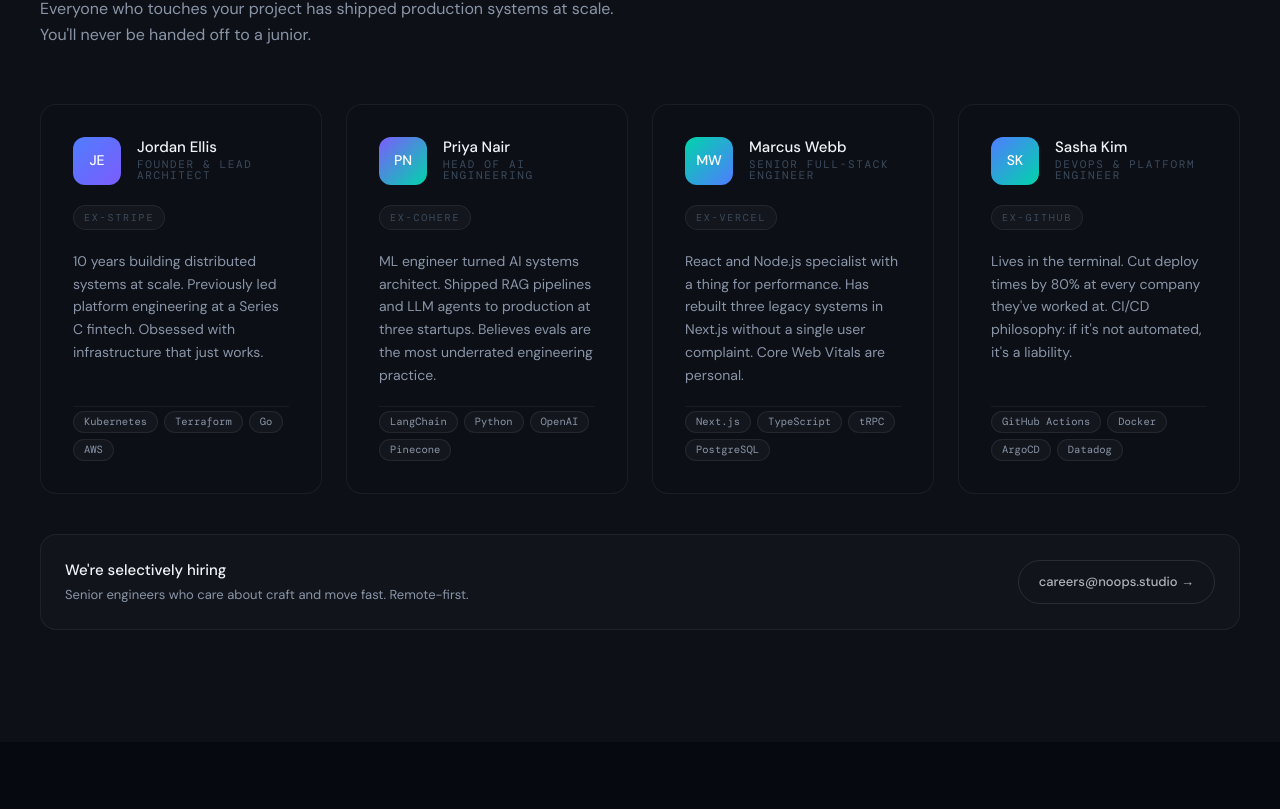
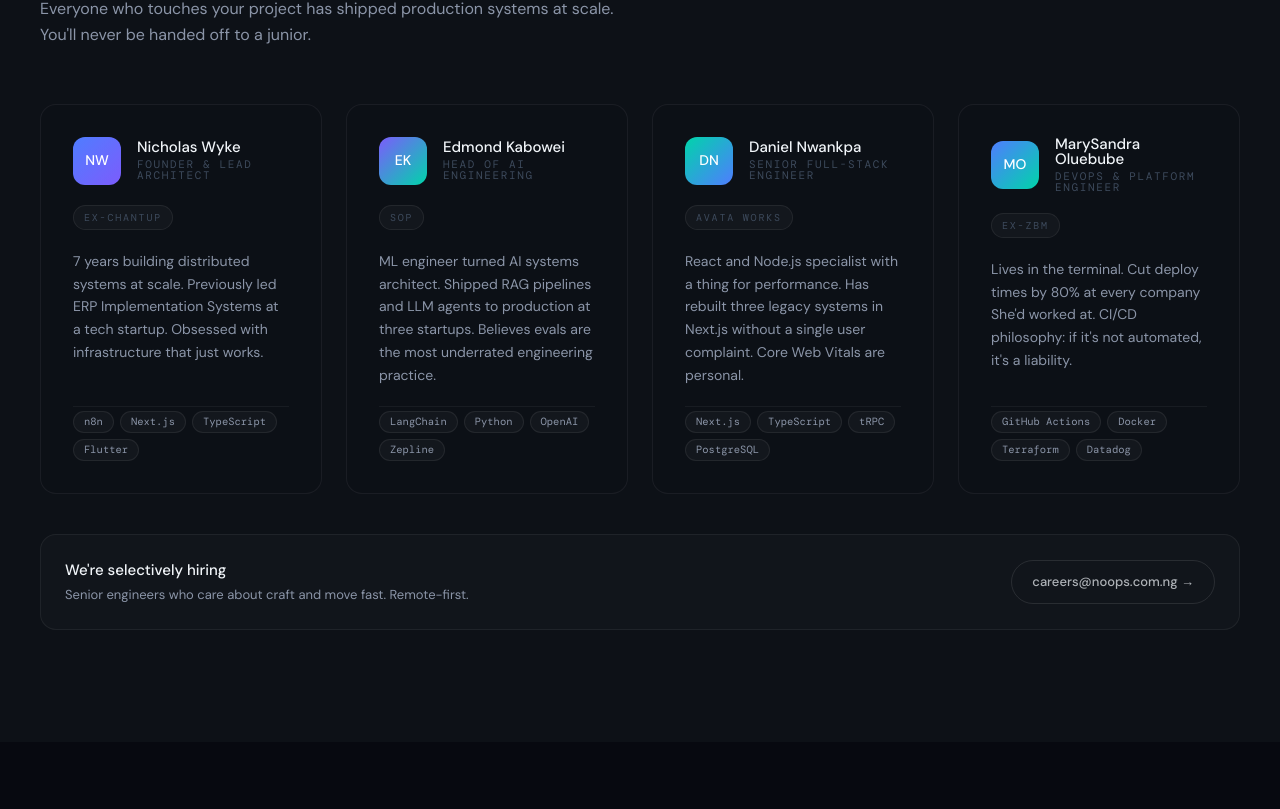
Before and after one commit to nickeybamby/noops-studios, a Next.js app: page /about in a window 1280 px wide. Shown: the part 2531-3340 px from the top of the page. Built offline with nearby package versions, Linux system fonts and the light colour scheme.

Commit message:
feat: update contact page metadata, footer, and team member details; adjust budget options and contact information

```diff
--- a/app/contact/page.tsx
+++ b/app/contact/page.tsx
@@ -7,7 +7,7 @@ import { CTA }         from "@/components/sections/CTA";
 export const metadata: Metadata = {
   title: "Contact",
   description:
-    "Start a project with NoOps Studios. Tell us what you're building — we'll respond within 24 hours with a clear plan.",
+    "Start a project with NoOps Studios. Tell us what you're building. We'll respond within 24 hours with a clear plan.",
 };
 
 export default function ContactPage() {
--- a/app/layout.tsx
+++ b/app/layout.tsx
@@ -36,13 +36,13 @@ export const metadata: Metadata = {
   description:
     "NoOps Studios automates your DevOps, cloud, and AI pipelines so your team ships faster without the overhead.",
   keywords: ["DevOps", "CI/CD", "Cloud Infrastructure", "AI Automation", "Next.js", "Tech Agency"],
-  authors: [{ name: "NoOps Studios", url: "https://noops.studio" }],
+  authors: [{ name: "NoOps Studios", url: "https://noops.com.ng" }],
   creator: "NoOps Studios",
-  metadataBase: new URL("https://noops.studio"),
+  metadataBase: new URL("https://noops.com.ng"),
   openGraph: {
     type: "website",
     locale: "en_US",
-    url: "https://noops.studio",
+    url: "https://noops.com.ng",
     siteName: "NoOps Studios",
     title: "NoOps Studios — Premium Tech Agency",
     description: "We automate what slows you down. Enterprise DevOps, cloud, and AI pipelines.",
--- a/components/layout/Footer.tsx
+++ b/components/layout/Footer.tsx
@@ -58,7 +58,7 @@ const NAV_LINKS = [
   { label: "Works",    href: "/works"   },
   { label: "About",    href: "/about"   },
   { label: "Blog",     href: "/blog"    },
-  { label: "Careers",  href: "/careers" },
+  // { label: "Careers",  href: "/careers" },
 ];
 
 const SERVICE_LINKS = [
@@ -70,7 +70,7 @@ const SERVICE_LINKS = [
 ];
 
 const SOCIAL_LINKS = [
-  { label: "GitHub",   href: "https://github.com/noopsstudios",   icon: <GitHubIcon />   },
+  // { label: "GitHub",   href: "https://github.com/noopsstudios",   icon: <GitHubIcon />   },
   { label: "LinkedIn", href: "https://linkedin.com/company/noops", icon: <LinkedInIcon /> },
   { label: "Twitter",  href: "https://twitter.com/noopsstudios",   icon: <TwitterIcon />  },
 ];
@@ -225,17 +225,17 @@ export function Footer() {
                            focus-visible:outline-offset-2 rounded-sm w-fit"
                 style={{ fontFamily: "var(--font-dm-sans)", fontWeight: 400 }}
               >
-                hello@noops.studio
+                hello@noops.com.ng
               </a>
               <a
-                href="tel:+15550000000"
+                href="tel:+2348033905994"
                 className="text-[14px] text-[#8b95a8] hover:text-[#f1f5f9]
                            transition-colors duration-200
                            focus-visible:outline-2 focus-visible:outline-[#4f7dff]
                            focus-visible:outline-offset-2 rounded-sm w-fit"
                 style={{ fontFamily: "var(--font-dm-sans)", fontWeight: 400 }}
               >
-                +1 (555) 000-0000
+                +234 (803) 390-5994
               </a>
 
               {/* CTA link */}
@@ -287,7 +287,7 @@ export function Footer() {
           className="text-[12px] text-[#3d4a5c]"
           style={{ fontFamily: "var(--font-dm-mono)" }}
         >
-          © {new Date().getFullYear()} NoOps Studios. All rights reserved.
+          © 2023 - {new Date().getFullYear()} NoOps Studios. All rights reserved.
         </p>
 
         <div className="flex items-center gap-5">
--- a/components/sections/Hero.tsx
+++ b/components/sections/Hero.tsx
@@ -126,7 +126,7 @@ export function Hero() {
             style={{ fontFamily: "var(--font-dm-mono)" }}
           >
             <Zap size={11} strokeWidth={2.5} aria-hidden="true" />
-            Enterprise DevOps &amp; AI Automation
+            AI Automation &amp; AI Optimisation
           </span>
         </div>
 
@@ -134,7 +134,7 @@ export function Hero() {
         <h1 className="flex flex-col items-center gap-1 sm:gap-2">
           {/* Line 1 — delay 80ms */}
           <span
-            className={`block text-[clamp(48px,8vw,88px)] leading-none tracking-tight text-[#f1f5f9]
+            className={`block text-[clamp(40px,7vw,72px)] leading-none tracking-tight text-[#f1f5f9]
                         ${visible ? base : "opacity-0"}`}
             style={{
               fontFamily: "var(--font-syne)",
@@ -147,7 +147,7 @@ export function Hero() {
 
           {/* Line 2 — gradient — delay 160ms */}
           <span
-            className={`block text-[clamp(48px,8vw,88px)] leading-none tracking-tight gradient-text
+            className={`block text-[clamp(40px,7vw,72px)] leading-none tracking-tight gradient-text
                         ${visible ? base : "opacity-0"}`}
             style={{
               fontFamily: "var(--font-syne)",
@@ -160,7 +160,7 @@ export function Hero() {
 
           {/* Line 3 — delay 240ms */}
           <span
-            className={`block text-[clamp(48px,8vw,88px)] leading-none tracking-tight text-[#f1f5f9]
+            className={`block text-[clamp(40px,7vw,72px)] leading-none tracking-tight text-[#f1f5f9]
                         ${visible ? base : "opacity-0"}`}
             style={{
               fontFamily: "var(--font-syne)",
@@ -182,7 +182,7 @@ export function Hero() {
             animationDelay: "340ms",
           }}
         >
-          NoOps Studios automates your DevOps, cloud, and AI pipelines
+          NoOps Studios automates your Workflow and AI pipelines
           so your team ships faster without the overhead.
         </p>
 
@@ -235,7 +235,7 @@ export function Hero() {
             className="text-[11px] uppercase tracking-[0.2em] text-[#3d4a5c]"
             style={{ fontFamily: "var(--font-dm-mono)" }}
           >
-            Trusted by engineers at
+            Trusted by engineers
           </p>
           <div
             className="flex flex-wrap items-center justify-center gap-6 sm:gap-8"
--- a/components/sections/about/Stats.tsx
+++ b/components/sections/about/Stats.tsx
@@ -113,8 +113,8 @@ function StatItem({
 
 const STATS = [
   {
-    value:        "50+",
-    numericValue: 50,
+    value:        "30+",
+    numericValue: 30,
     suffix:       "+",
     label:        "Projects shipped",
     sublabel:     "Across 12 industries",
@@ -137,7 +137,7 @@ const STATS = [
     accent:       "#7c5cfc",
   },
   {
-    value:        "8min",
+    value:        "15min",
     numericValue: 8,
     suffix:       "min",
     label:        "Average deploy time",
--- a/components/sections/about/Team.tsx
+++ b/components/sections/about/Team.tsx
@@ -30,40 +30,40 @@ interface TeamMember {
 
 const TEAM: TeamMember[] = [
   {
-    name:     "Jordan Ellis",
+    name:     "Nicholas Wyke",
     role:     "Founder & Lead Architect",
-    bio:      "10 years building distributed systems at scale. Previously led platform engineering at a Series C fintech. Obsessed with infrastructure that just works.",
-    initials: "JE",
+    bio:      "7 years building distributed systems at scale. Previously led ERP Implementation Systems at a tech startup. Obsessed with infrastructure that just works.",
+    initials: "NW",
     gradient: "linear-gradient(135deg, #4f7dff, #7c5cfc)",
-    skills:   ["Kubernetes", "Terraform", "Go", "AWS"],
-    prev:     "ex-Stripe",
+    skills:   ["n8n", "Next.js", "TypeScript", "Flutter"],
+    prev:     "ex-ChantUp",
   },
   {
-    name:     "Priya Nair",
+    name:     "Edmond Kabowei",
     role:     "Head of AI Engineering",
     bio:      "ML engineer turned AI systems architect. Shipped RAG pipelines and LLM agents to production at three startups. Believes evals are the most underrated engineering practice.",
-    initials: "PN",
+    initials: "EK",
     gradient: "linear-gradient(135deg, #7c5cfc, #00d4aa)",
-    skills:   ["LangChain", "Python", "OpenAI", "Pinecone"],
-    prev:     "ex-Cohere",
+    skills:   ["LangChain", "Python", "OpenAI", "Zepline"],
+    prev:     "SOP",
   },
   {
-    name:     "Marcus Webb",
+    name:     "Daniel Nwankpa",
     role:     "Senior Full-Stack Engineer",
     bio:      "React and Node.js specialist with a thing for performance. Has rebuilt three legacy systems in Next.js without a single user complaint. Core Web Vitals are personal.",
-    initials: "MW",
+    initials: "DN",
     gradient: "linear-gradient(135deg, #00d4aa, #4f7dff)",
     skills:   ["Next.js", "TypeScript", "tRPC", "PostgreSQL"],
-    prev:     "ex-Vercel",
+    prev:     "avata works",
   },
   {
-    name:     "Sasha Kim",
+    name:     "MarySandra Oluebube",
     role:     "DevOps & Platform Engineer",
-    bio:      "Lives in the terminal. Cut deploy times by 80% at every company they've worked at. CI/CD philosophy: if it's not automated, it's a liability.",
-    initials: "SK",
+    bio:      "Lives in the terminal. Cut deploy times by 80% at every company She'd worked at. CI/CD philosophy: if it's not automated, it's a liability.",
+    initials: "MO",
     gradient: "linear-gradient(135deg, #4f7dff, #00d4aa)",
-    skills:   ["GitHub Actions", "Docker", "ArgoCD", "Datadog"],
-    prev:     "ex-GitHub",
+    skills:   ["GitHub Actions", "Docker", "Terraform", "Datadog"],
+    prev:     "ex-ZBM",
   },
 ];
 
@@ -251,7 +251,7 @@ export function Team() {
                          focus-visible:outline-offset-2"
               style={{ fontFamily: "var(--font-dm-sans)" }}
             >
-              careers@noops.studio →
+              careers@noops.com.ng →
             </a>
           </div>
         </div>
--- a/components/sections/contact/ContactForm.tsx
+++ b/components/sections/contact/ContactForm.tsx
@@ -33,11 +33,11 @@ const SERVICES = [
 ];
 
 const BUDGETS = [
-  "< $10k",
-  "$10k – $25k",
-  "$25k – $50k",
-  "$50k – $100k",
-  "$100k+",
+  "< ₦500k",
+  "₦500k – ₦1m",
+  "₦1m – ₦5m",
+  "₦5m – ₦10m",
+  "₦10m+",
   "Ongoing retainer",
 ];
 
@@ -207,7 +207,7 @@ export function ContactForm() {
               className="text-[12px] text-[#3d4a5c]"
               style={{ fontFamily: "var(--font-dm-mono)" }}
             >
-              hello@noops.studio
+              hello@noops.com.ng
             </p>
           </div>
         </div>
@@ -456,10 +456,10 @@ export function ContactForm() {
                   style={{ fontFamily: "var(--font-dm-sans)" }}
                 >
                   <span className="text-[#4f7dff] text-[16px]">✉</span>
-                  hello@noops.studio
+                  hello@noops.com.ng
                 </a>
                 <a
-                  href="tel:+15550000000"
+                  href="tel:+2348033905994"
                   className="flex items-center gap-3 text-[14px] text-[#8b95a8]
                              hover:text-[#f1f5f9] transition-colors duration-200
                              focus-visible:outline-2 focus-visible:outline-[#4f7dff]
@@ -467,7 +467,7 @@ export function ContactForm() {
                   style={{ fontFamily: "var(--font-dm-sans)" }}
                 >
                   <span className="text-[#4f7dff] text-[16px]">☎</span>
-                  +1 (555) 000-0000
+                  +234 (803) 390 5994
                 </a>
               </div>
             </div>
@@ -495,8 +495,8 @@ export function ContactForm() {
                 style={{ fontFamily: "var(--font-dm-sans)", fontWeight: 400 }}
               >
                 We&apos;re taking on new projects starting{" "}
-                <span className="text-[#f1f5f9]">Q3 2025</span>. Reach out
-                now to secure your spot — we work with a limited number of
+                <span className="text-[#f1f5f9]">Q3 2026</span>. Reach out
+                now to secure your spot. We work with a limited number of
                 clients at a time.
               </p>
             </div>
--- a/components/sections/contact/ContactHero.tsx
+++ b/components/sections/contact/ContactHero.tsx
@@ -85,7 +85,7 @@ export function ContactHero() {
             }}
           >
             Tell us about your project. We&apos;ll respond within 24 hours
-            with a clear plan — not a sales pitch.
+            with a clear plan, not a sales pitch.
           </p>
         </div>
       </div>
```
